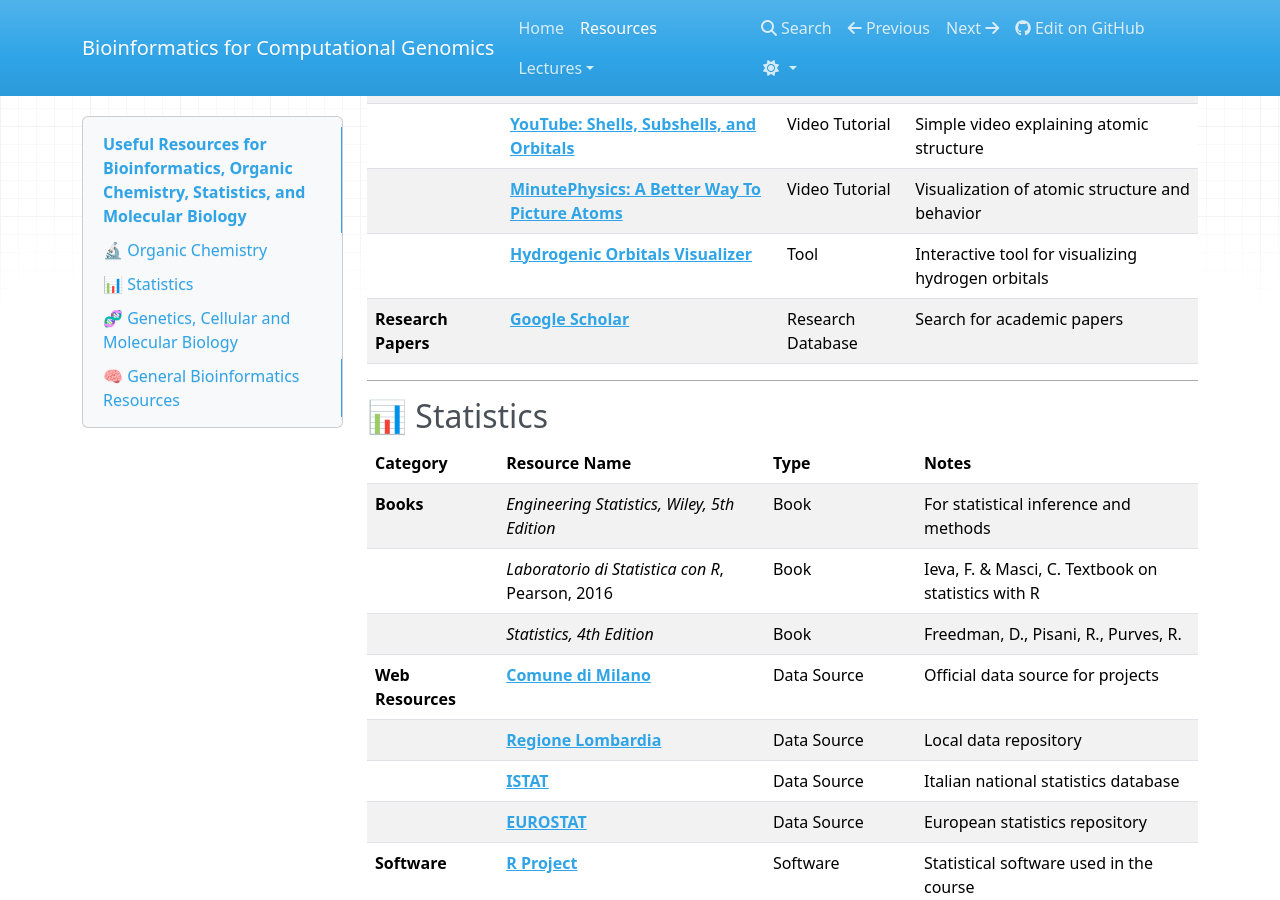
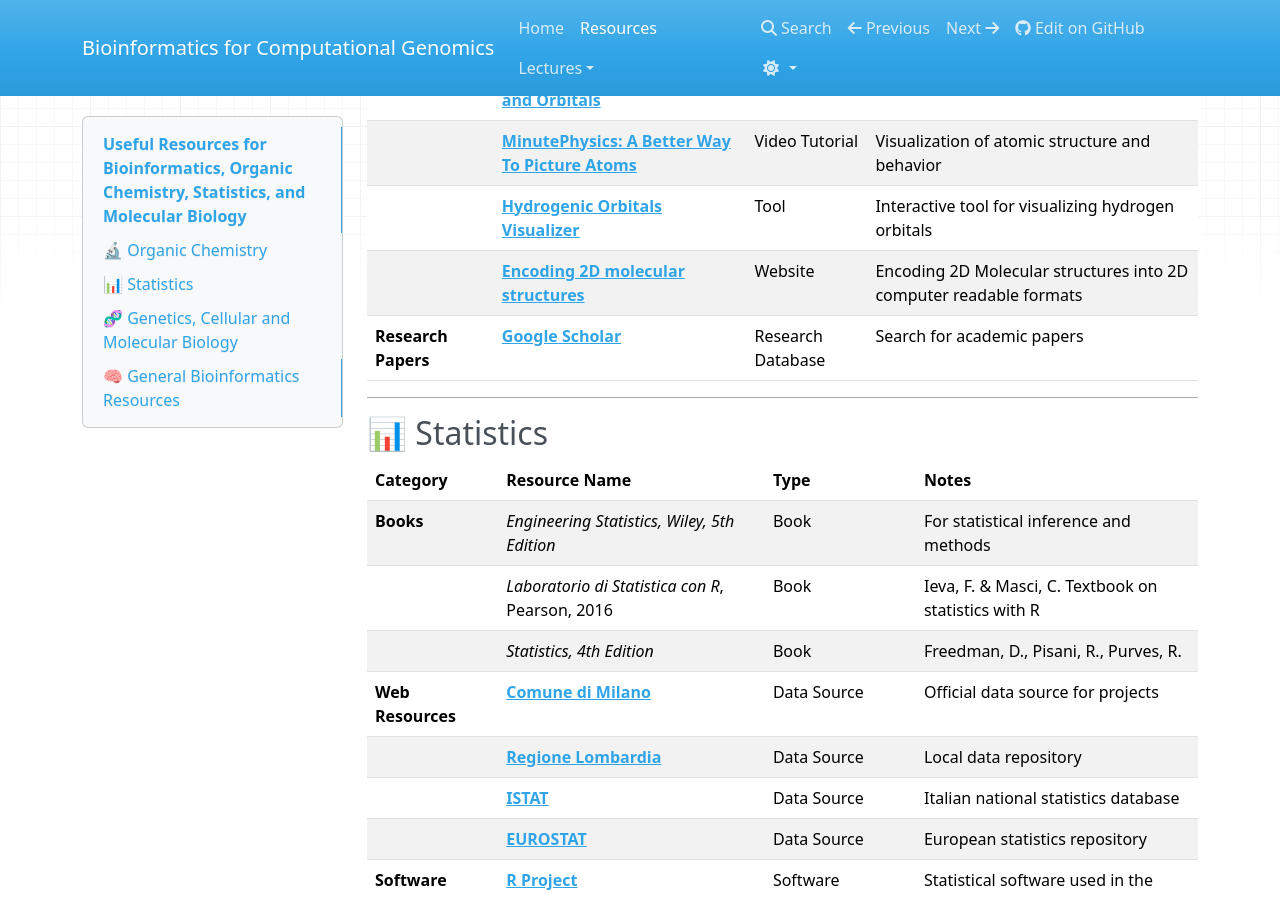
Before and after one commit to rhighs/bioinformatics-msc, an MkDocs documentation site: the page built from docs/RESOURCES.md, in a window 1280 px wide and 900 px high, scrolled down 584 px. Built offline with MkDocs 1.6.1, drawn with Linux system fonts in a browser that asks for light colours; nearby versions of some CDN libraries.

Commit message:
feat: such a nice website, i'll probably never look at or forget about it

```diff
--- a/docs/RESOURCES.md
+++ b/docs/RESOURCES.md
@@ -12,6 +12,7 @@
 |                          | [**YouTube: Shells, Subshells, and Orbitals**](https://www.youtube.com/watch?v=UDmrRWeFWwU) | Video Tutorial | Simple video explaining atomic structure       |
 |                          | [**MinutePhysics: A Better Way To Picture Atoms**](https://www.youtube.com/watch?v=W2Xb2GFK2yc) | Video Tutorial | Visualization of atomic structure and behavior |
 |                          | [**Hydrogenic Orbitals Visualizer**](https://al2me6.github.io/evanescence/) | Tool | Interactive tool for visualizing hydrogen orbitals |
+|                           | [**Encoding 2D molecular structures**](https://www.drugdesign.org/chapters/encoding-molecules/) | Website | Encoding 2D Molecular structures into 2D computer readable formats |
 | **Research Papers**       | [**Google Scholar**](https://scholar.google.com)   | Research Database     | Search for academic papers                     |
 
 ---
```
